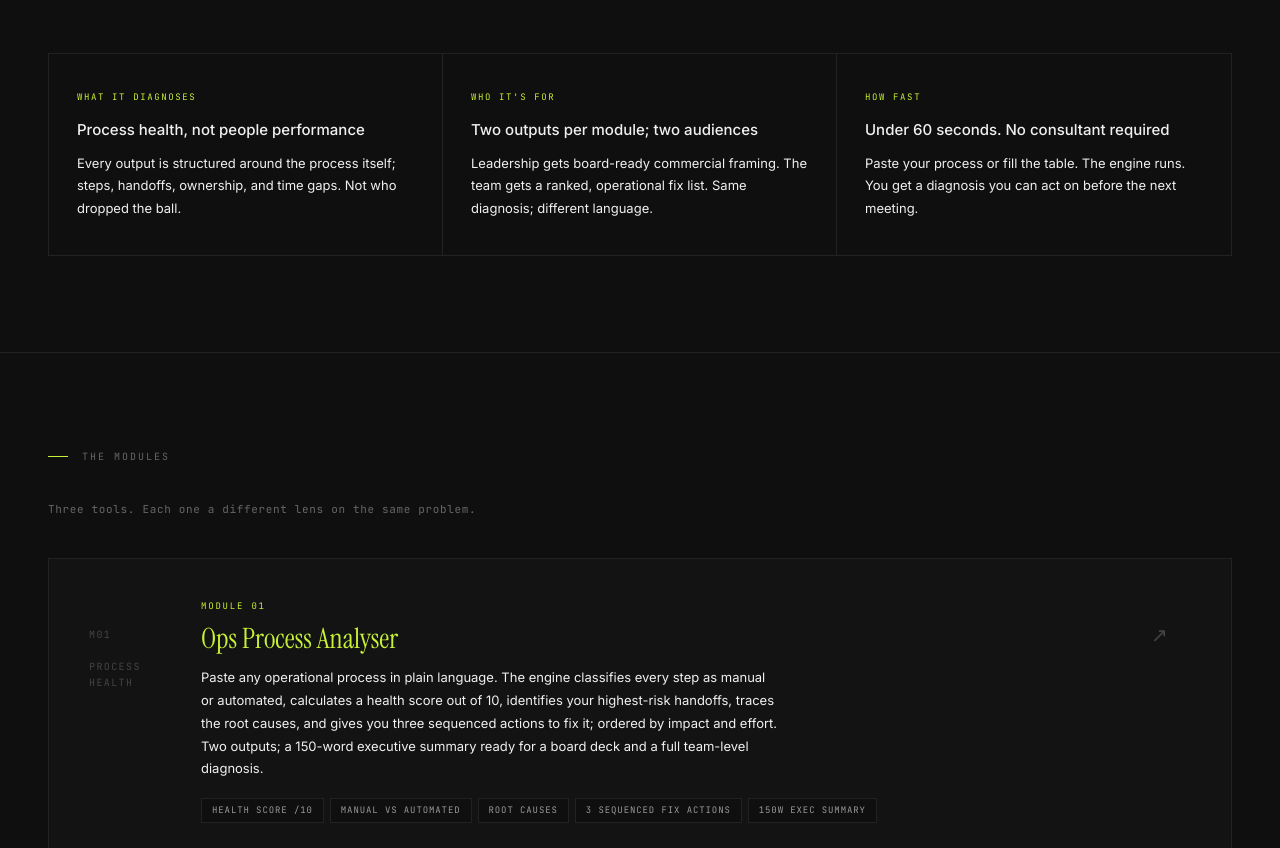
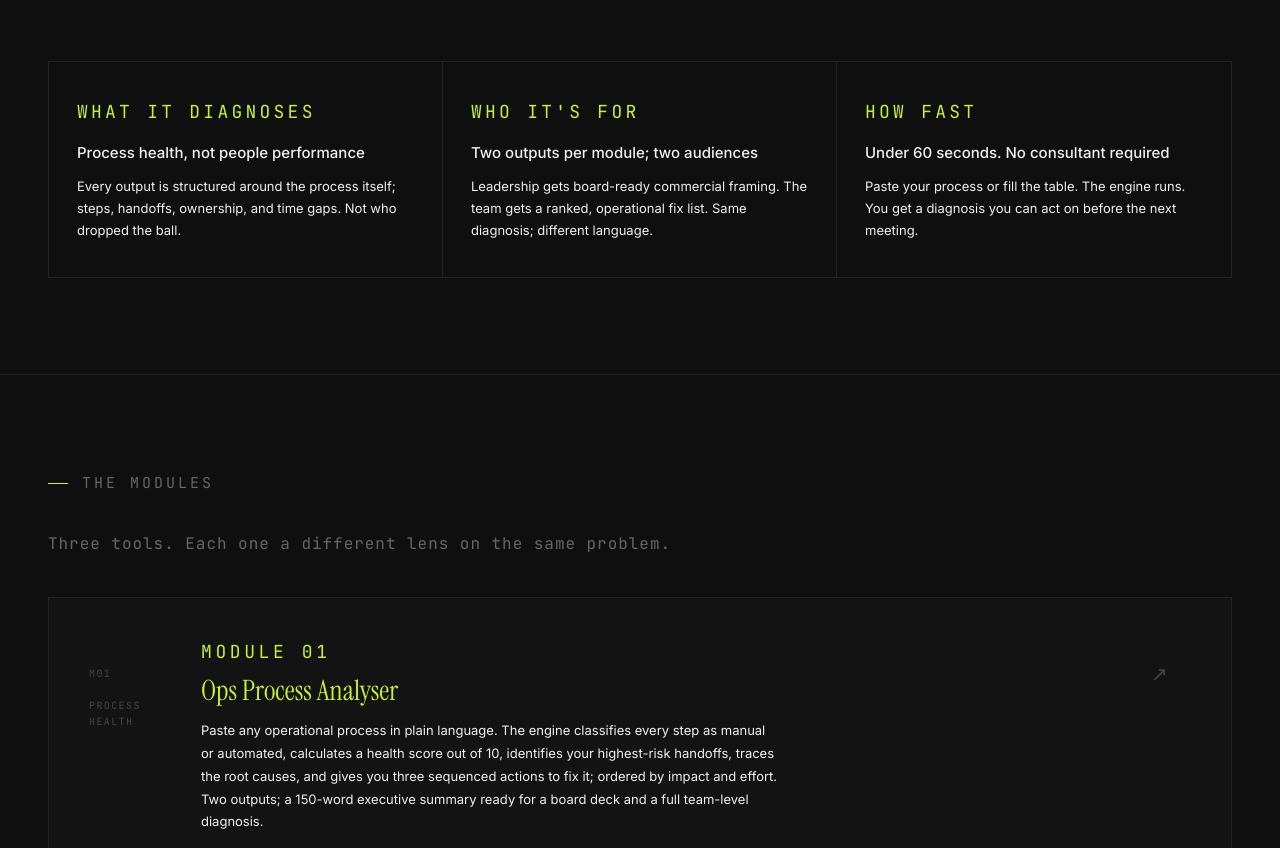
Before and after one commit to vikrantsharma10/Process-Intelligence-Suite, a plain HTML site: page index.html in a window 1280 px wide. Shown: the part 1188-2036 px from the top of the page. Drawn offline with Linux system fonts and the light colour scheme.

Commit message:
Update index.html

```diff
--- a/index.html
+++ b/index.html
@@ -85,7 +85,7 @@
 
   .hero-eyebrow {
     font-family: 'JetBrains Mono', monospace;
-    font-size: 10px;
+    font-size: 20px;
     letter-spacing: 0.2em;
     color: var(--accent);
     text-transform: uppercase;
@@ -163,7 +163,7 @@
 
   .section-label {
     font-family: 'JetBrains Mono', monospace;
-    font-size: 10px;
+    font-size: 15px;
     letter-spacing: 0.2em;
     color: var(--dim);
     text-transform: uppercase;
@@ -225,7 +225,7 @@
 
   .pillar-num {
     font-family: 'JetBrains Mono', monospace;
-    font-size: 9px;
+    font-size: 18px;
     letter-spacing: 0.18em;
     color: var(--accent);
     text-transform: uppercase;
@@ -249,7 +249,7 @@
   /* MODULES */
   .modules-intro {
     font-family: 'JetBrains Mono', monospace;
-    font-size: 11px;
+    font-size: 16px;
     color: var(--dim);
     letter-spacing: 0.06em;
     margin-bottom: 40px;
@@ -305,7 +305,7 @@
 
   .module-tag {
     font-family: 'JetBrains Mono', monospace;
-    font-size: 9px;
+    font-size: 18px;
     letter-spacing: 0.2em;
     color: var(--accent);
     text-transform: uppercase;
@@ -337,7 +337,7 @@
 
   .pill {
     font-family: 'JetBrains Mono', monospace;
-    font-size: 9px;
+    font-size: 13px;
     letter-spacing: 0.1em;
     color: var(--light);
     border: 1px solid var(--border);
@@ -371,7 +371,7 @@
 
   .step-num {
     font-family: 'JetBrains Mono', monospace;
-    font-size: 9px;
+    font-size: 18px;
     letter-spacing: 0.18em;
     color: var(--accent);
     text-transform: uppercase;
@@ -412,7 +412,7 @@
 
   .persona-role {
     font-family: 'JetBrains Mono', monospace;
-    font-size: 9px;
+    font-size: 18px;
     letter-spacing: 0.18em;
     color: var(--accent);
     text-transform: uppercase;
```
